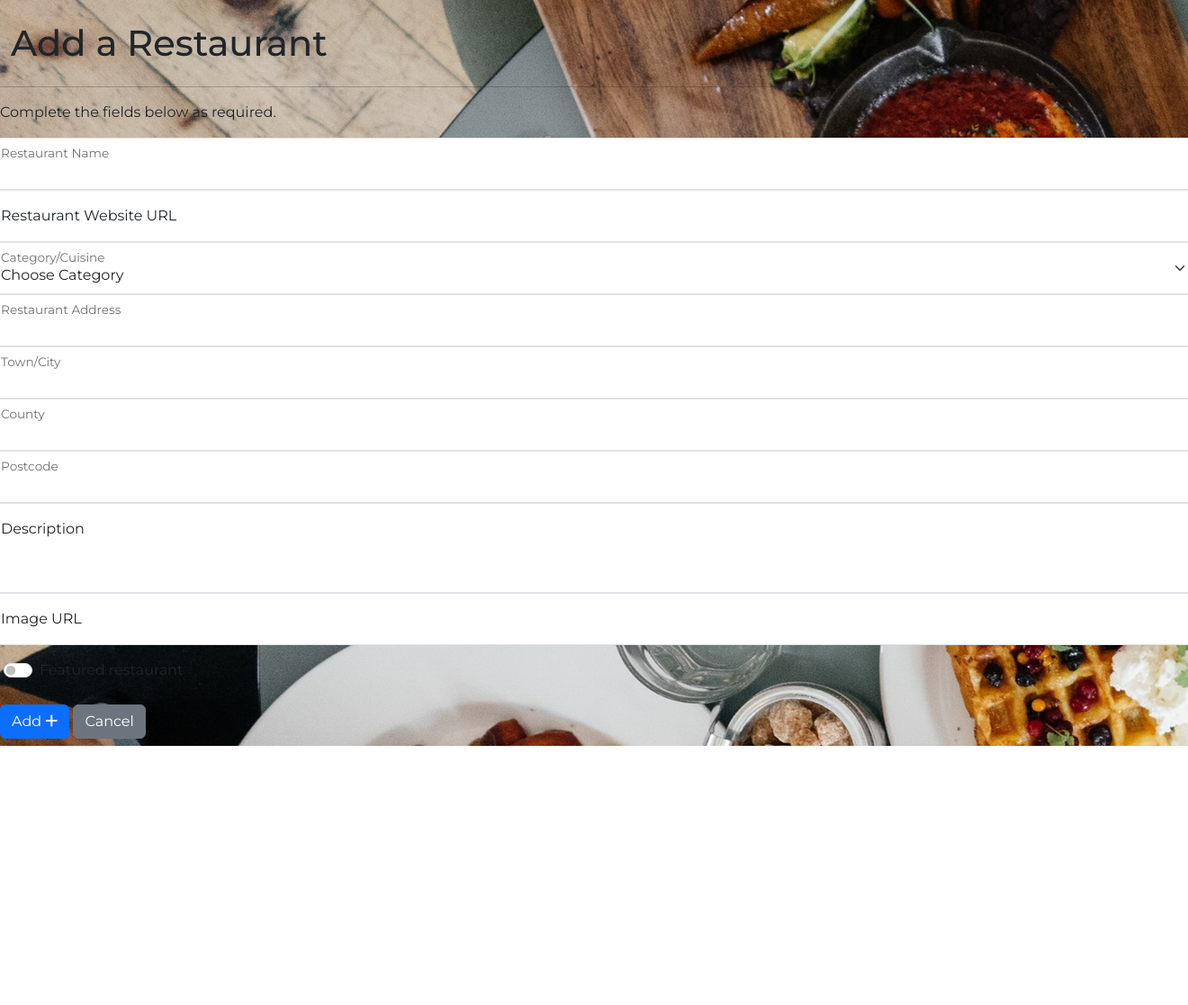
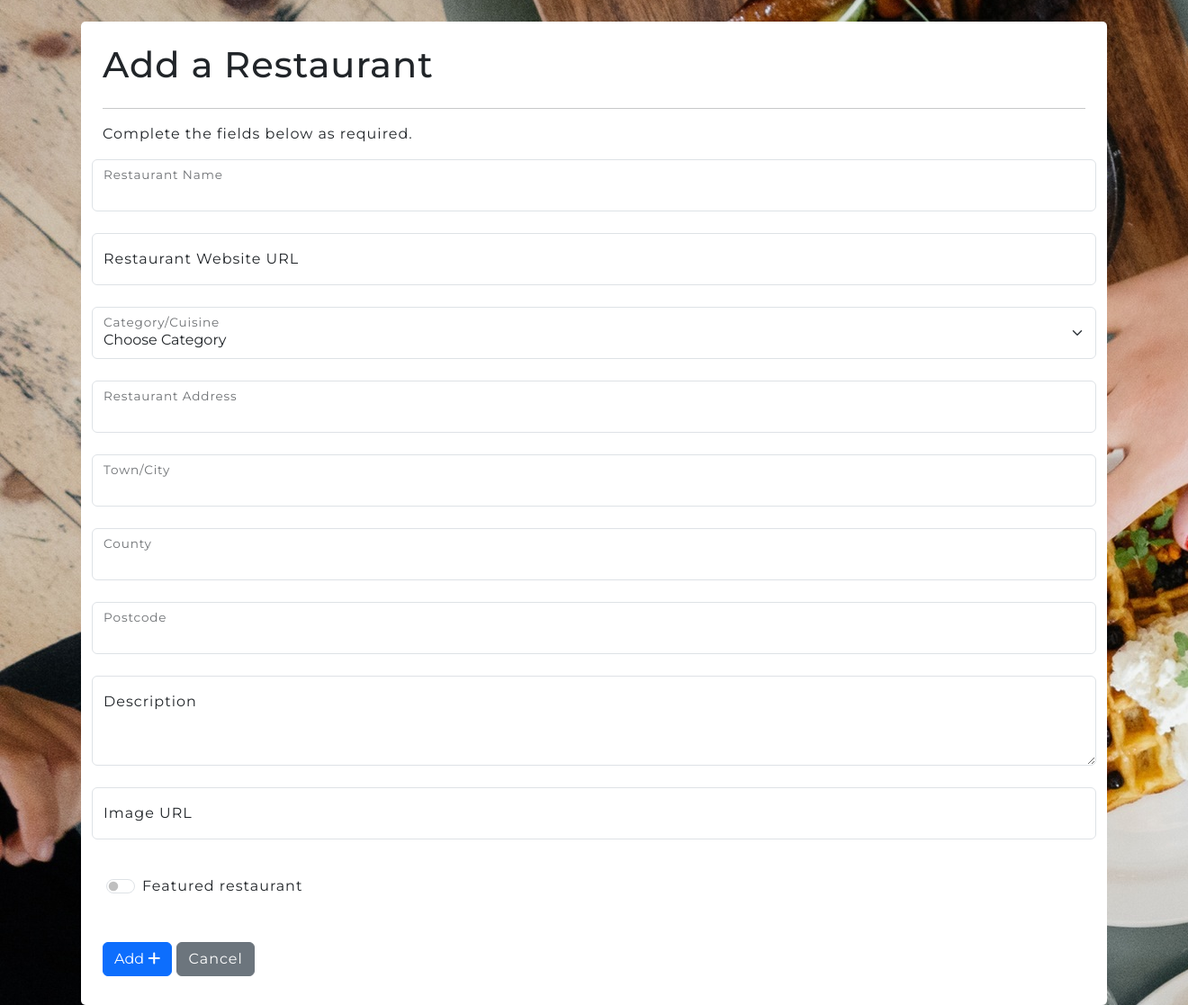
Before and after one commit to cshimvin/restaurant-reviews, a Flask app: page /add_restaurant in a window 1320 px wide; the page is wider, and only the part inside the window is pictured. Shown: the part 71-1188 px from the top of that part at 90% size. Before the commit the page ends 900 px from the top of that part, so only its background shows below. Run offline with Flask 3, Linux system fonts and the light colour scheme; data that the repository does not hold is empty; some libraries are stand-ins or nearby versions; some web fonts are replaced.

Commit message:
Fix styling on all pages

```diff
--- a/templates/add_restaurant.html
+++ b/templates/add_restaurant.html
@@ -1,25 +1,24 @@
 {% extends "base.html" %}
 
 {% block content %}
-    <div class="container-fluid d-flex bd-highlight">
-        <div class="row mt-4">
+    <div class="page-content p-4 mt-4 container">
+        <div class="row">
             <h1>Add a Restaurant</h1>
-        </div>
         </div>
         <hr class="w-100">
         <div class="row">
             <p>Complete the fields below as required.</p>
         </div>
         <form action="{{ url_for('add_restaurant') }}" method="POST">
-        <div class="row form-floating">
+            <div class="row form-floating mb-4">
                 <input type="text" class="form-control" name="name" id="name" minlength="3" maxlength="50" required>
                 <label for="name">Restaurant Name</label>
             </div>
-        <div class="row form-floating">
+            <div class="row form-floating mb-4">
                 <input type="url" class="form-control" name="url" id="url" placeholder="e.g. http://www.example.com" minlength="3" maxlength="50" required>
                 <label for="url">Restaurant Website URL</label>
             </div>
-        <div class="row form-floating">
+            <div class="row form-floating mb-4">
                 <select id="type" class="form-select" name="type" required>
                     <option value="" selected disabled>Choose Category</option>
                     {% for cuisine in cuisines %}
@@ -28,31 +27,31 @@
                 </select>
                 <label for="type">Category/Cuisine</label>
             </div>
-        <div class="row form-floating">
+            <div class="row form-floating mb-4">
                 <input type="text" class="form-control" name="address" id="address" minlength="3" required>
                 <label for="address">Restaurant Address</label>
             </div>
-        <div class="row form-floating">
+            <div class="row form-floating mb-4">
                 <input type="text" class="form-control" name="town" id="town" minlength="3" maxlength="50" required>
                 <label for="town">Town/City</label>
             </div>
-        <div class="row form-floating">
+            <div class="row form-floating mb-4">
                 <input type="text" class="form-control" name="county" id="county" minlength="3" maxlength="50" required>
                 <label for="county">County</label>
             </div>
-        <div class="row form-floating">
+            <div class="row form-floating mb-4">
                 <input type="text" class="form-control" name="postcode" id="postcode" minlength="6" maxlength="10" required>
                 <label for="postcode">Postcode</label>
             </div>
-        <div class="row form-floating">
+            <div class="row form-floating mb-4">
                 <textarea name="description" class="form-control" style="height: 100px;" id="description" placeholder="Enter a description of the restaurant" minlength="3" required></textarea>
                 <label for="description">Description</label>
             </div>
-        <div class="row form-floating">
+            <div class="row form-floating mb-4">
                 <input type="text" class="form-control" name="image" id="image" placeholder="e.g. http://www.example.com/image.jpg"  maxlength="100" required>
                 <label for="image">Image URL</label>
             </div>
-        <div class="row p-3">
+            <div class="row p-3 mb-4">
                 <div class="form-check form-switch">
                     <label class="form-check-label" for="featured">Featured restaurant</label>
                     <input type="checkbox" class="form-check-input" name="featured" id="featured">
@@ -65,4 +64,5 @@
                 </div>
             </div>
         </form>
+    </div>
 {% endblock %}
--- a/templates/categories.html
+++ b/templates/categories.html
@@ -1,10 +1,9 @@
 {% extends "base.html" %}
 
 {% block content %}
-    <div class="container-fluid d-flex bd-highlight">
-        <div class="row mt-4">
+    <div class="page-content p-4 mt-4 container">
+        <div class="row">
             <h1>Categories</h1>
-        </div>
         </div>
         <hr class="w-100">
             {% for category in categories %}
@@ -23,4 +22,5 @@
                 <a href="{{ url_for('add_category') }}" class="btn btn-primary">Add Category <i class="fa-solid fa-circle-plus"></i></a>
             </div>
         </div>
+    </div>
 {% endblock %}
--- a/templates/register.html
+++ b/templates/register.html
@@ -2,8 +2,8 @@
 
 {% block content %}
 
-    <div class="container bd-highlight p-2 page-content">
-        <div class="row mt-4">
+    <div class="page-content p-4 mt-4 container">
+        <div class="row">
             <h1>Register</h1>
         </div>
         <hr class="w-100">
--- a/templates/users.html
+++ b/templates/users.html
@@ -1,7 +1,8 @@
 {% extends "base.html" %}
 
 {% block content %}
-
-    <h1>Users</h1>
+    <div class="page-content p-4 mt-4 container">
+        <h1>Users</h1>
+    </div>
 
 {% endblock %}
```
Also changed, not shown: templates/add_category.html (+4 -3 lines), templates/add_review.html (+17 -18 lines), templates/display_restaurant.html (+7 -7 lines), templates/edit_category.html (+4 -3 lines), templates/edit_restaurant.html (+13 -13 lines). Lines whose indentation alone changed are shown as unchanged.
